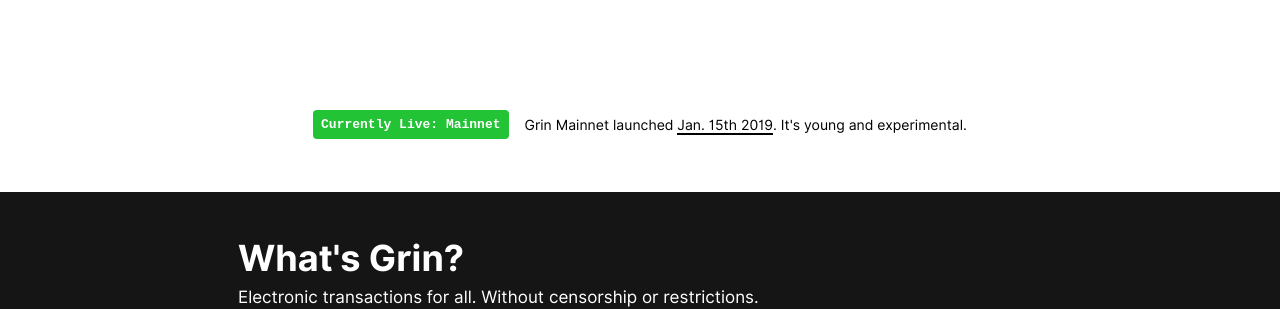
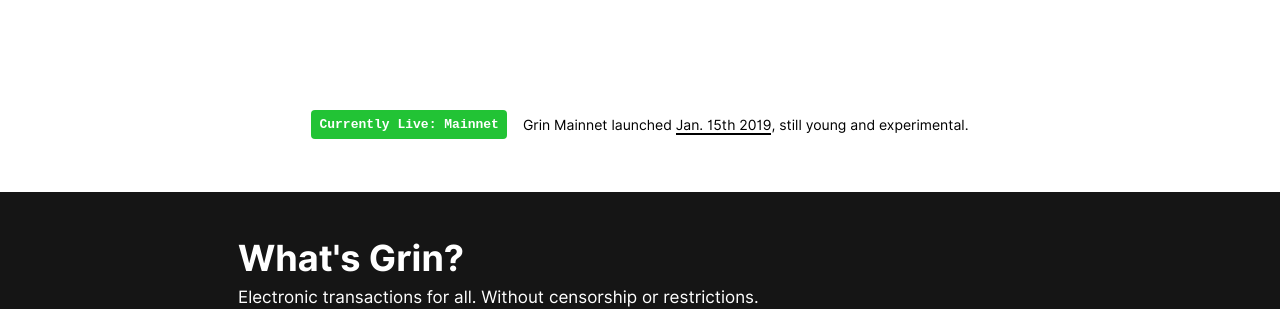
Before and after one commit to mimblewimble/site, a Jekyll site: the page built from index.html, in a window 1280 px wide. Shown: the part 722-1031 px from the top of the page. Built offline with Jekyll 4.4.1, drawn with Linux system fonts in a browser that asks for light colours; nearby versions of some CDN libraries.

Commit message:
Fix navigation bug and update status

```diff
--- a/_sass/navigation.scss
+++ b/_sass/navigation.scss
@@ -1,4 +1,4 @@
-nav {
+header > nav {
   display: flex;
   flex-direction: row;
 }
--- a/index.html
+++ b/index.html
@@ -35,7 +35,7 @@
         Currently Live: Mainnet
       </span>
       <span class="status-message">
-        Grin Mainnet launched <a href="https://github.com/mimblewimble/grin/commit/8fc489a80868fcf12fcdbc0551528bb73fc891a0">Jan. 15th 2019</a>. It's young and experimental.
+        Grin Mainnet launched <a href="https://github.com/mimblewimble/grin/commit/8fc489a80868fcf12fcdbc0551528bb73fc891a0">Jan. 15th 2019</a>, still young and experimental.
       </span>
     </section>
   </section>
```
